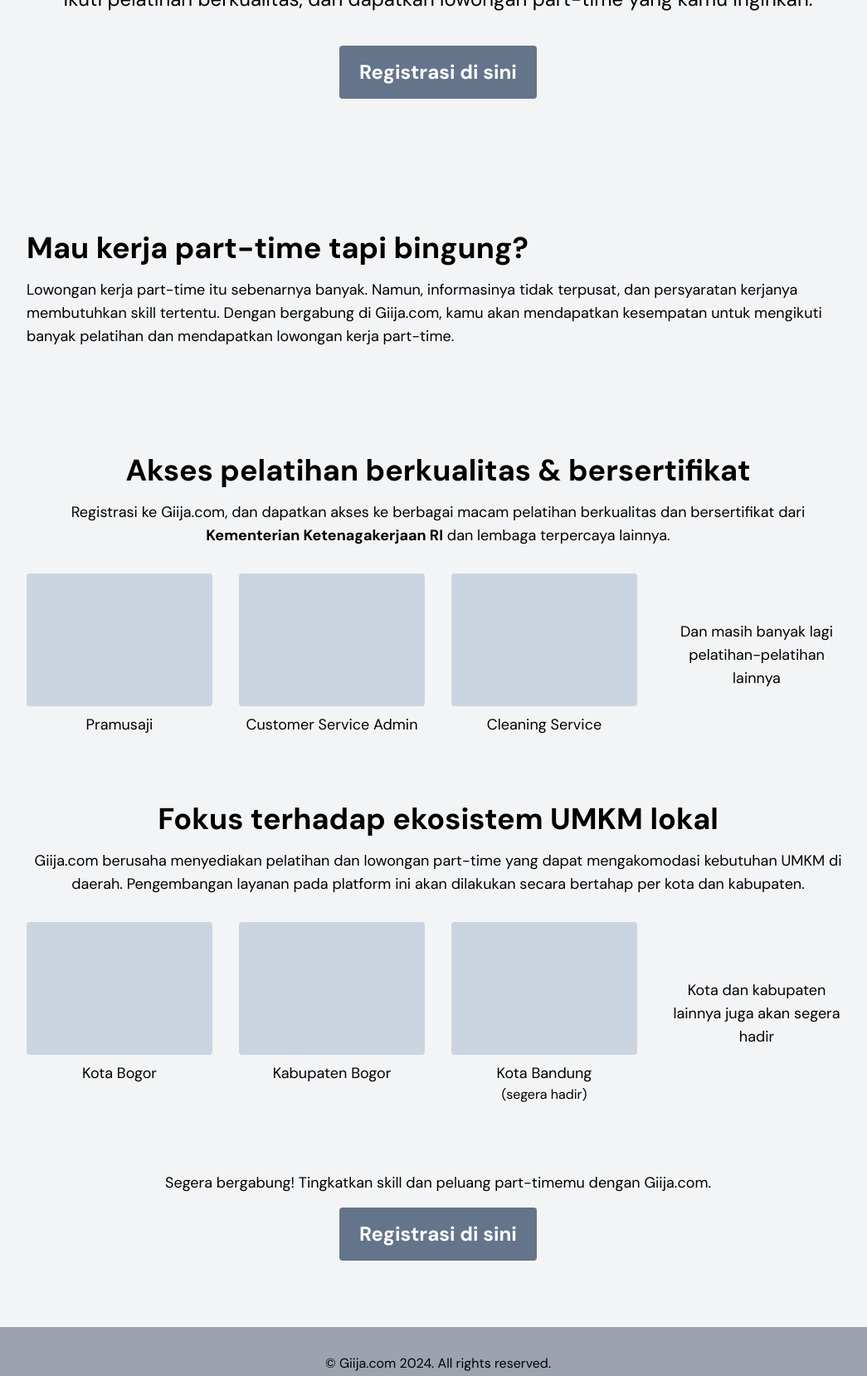
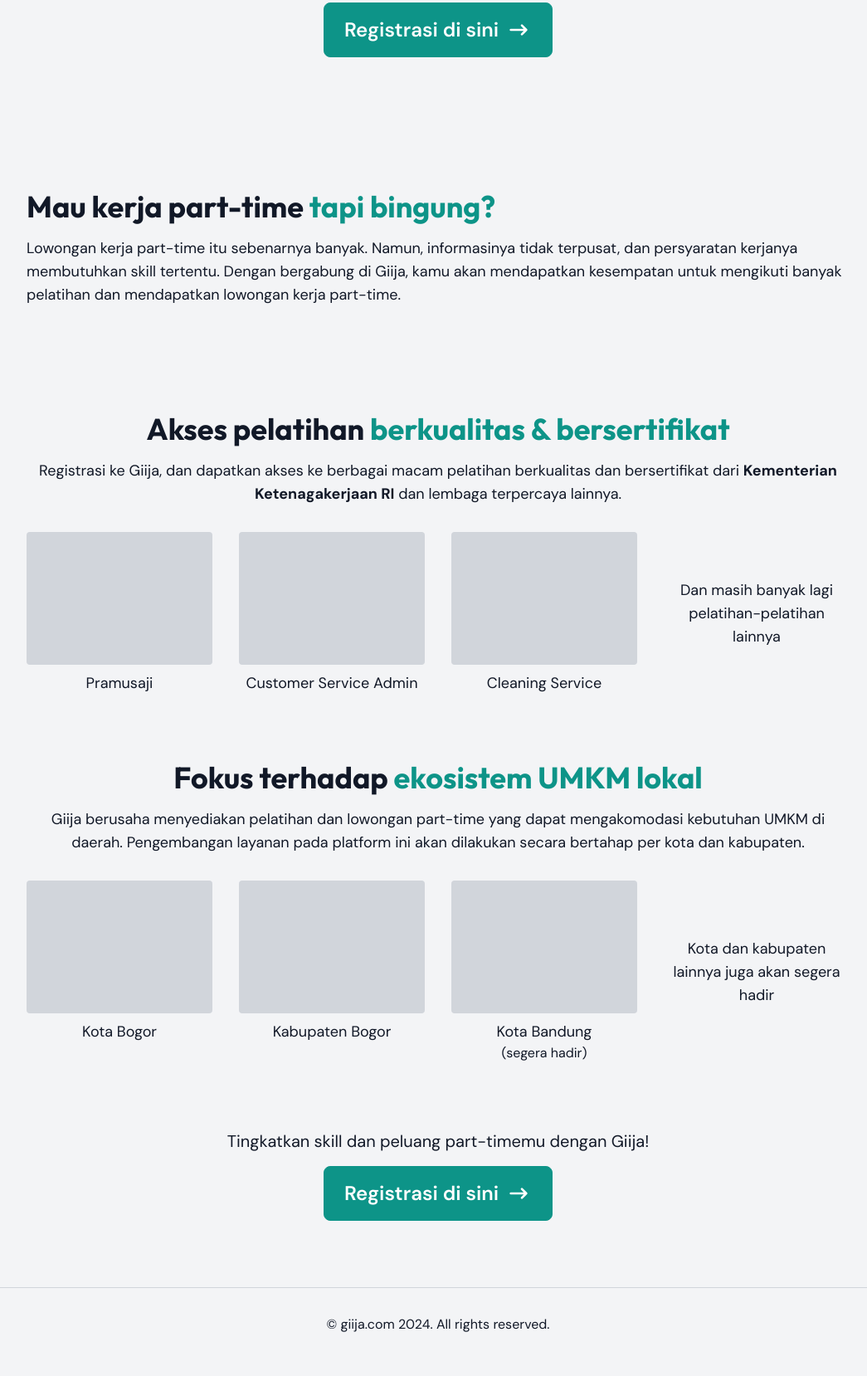
Before and after one commit to giija/web, an Astro site: page / in a window 1280 px wide. Shown: the part 369-2027 px from the top of the page at 83% size, without its empty margins (112-1157 px from the left). Built offline with nearby package versions, Linux system fonts and the light colour scheme; Astro itself is replaced by a stand-in of ours.

Commit message:
feat: add colors to homepage

```diff
--- a/src/pages/index.astro
+++ b/src/pages/index.astro
@@ -9,11 +9,11 @@
     <meta name="viewport" content="width=device-width" />
     <meta name="generator" content={Astro.generator} />
     <title>
-      Tingkatkan skillmu dan temukan peluang kerja part-time di Giija.com
+      Tingkatkan skillmu dan temukan peluang kerja part-time di Giija
     </title>
     <meta
       name="description"
-      content="Tingkatkan Skill, Temukan Peluang: Platform Informasi Pelatihan Berkualitas & Lowongan Part-Time Giija.com"
+      content="Tingkatkan Skill, Temukan Peluang: Platform Informasi Pelatihan Berkualitas & Lowongan Part-Time Giija"
     />
     <link rel="preconnect" href="https://fonts.googleapis.com" />
     <link rel="preconnect" href="https://fonts.gstatic.com" crossorigin />
@@ -21,15 +21,24 @@
       href="https://fonts.googleapis.com/css2?family=DM+Sans:ital,opsz,wght@0,9..40,100..1000;1,9..40,100..1000&display=swap"
       rel="stylesheet"
     />
+    <link
+      href="https://fonts.googleapis.com/css2?family=Outfit:wght@100..900&display=swap"
+      rel="stylesheet"
+    />
   </head>
-  <body class="font-sans bg-gray-100">
+  <body class="font-sans bg-gray-100 text-gray-900">
     <main class="max-w-screen-xl mx-auto">
       <header>
-        <nav class="py-4">
-          <div class="text-center underline">Giija.com</div>
+        <nav class="py-4 px-4 max-w-screen-lg mx-auto">
+          <div>
+            <span
+              class="font-brand font-extrabold text-2xl rounded-xl pb-1 px-2 text-teal-600 bg-teal-100"
+              >giija.</span
+            >
+          </div>
         </nav>
         <article class="max-w-screen-lg mx-auto my-40 px-4 text-center">
-          <h1 class="text-6xl font-bold mb-4">
+          <h1 class="text-6xl font-brand font-bold mb-4">
             Tingkatkan skill, temukan peluang.
           </h1>
           <p class="text-2xl mx-auto mb-10">
@@ -37,50 +46,66 @@
             kamu inginkan.
           </p>
           <button
-            class="text-2xl bg-slate-500 px-6 py-4 rounded text-white font-bold"
+            class="inline-flex items-center text-2xl bg-teal-600 px-6 py-4 rounded-lg text-white border border-teal-600 font-semibold hover:bg-teal-700"
           >
             Registrasi di sini
+            <svg
+              class="w-8 h-8 ml-2"
+              aria-hidden="true"
+              xmlns="http://www.w3.org/2000/svg"
+              width="24"
+              height="24"
+              fill="none"
+              viewBox="0 0 24 24"
+            >
+              <path
+                stroke="currentColor"
+                stroke-linecap="round"
+                stroke-linejoin="round"
+                stroke-width="2"
+                d="M19 12H5m14 0-4 4m4-4-4-4"></path>
+            </svg>
           </button>
         </article>
       </header>
 
       <section>
         <article class="max-w-screen-lg mx-auto px-4 my-32">
-          <h2 class="text-4xl font-bold mb-4">
-            Mau kerja part-time tapi bingung?
+          <h2 class="text-4xl font-brand font-bold mb-4">
+            Mau kerja part-time <span class="text-teal-600">tapi bingung?</span>
           </h2>
           <p class="text-lg">
             Lowongan kerja part-time itu sebenarnya banyak. Namun, informasinya
             tidak terpusat, dan persyaratan kerjanya membutuhkan skill tertentu.
-            Dengan bergabung di Giija.com, kamu akan mendapatkan kesempatan
-            untuk mengikuti banyak pelatihan dan mendapatkan lowongan kerja
-            part-time.
+            Dengan bergabung di Giija, kamu akan mendapatkan kesempatan untuk
+            mengikuti banyak pelatihan dan mendapatkan lowongan kerja part-time.
           </p>
         </article>
       </section>
 
       <section>
         <article class="max-w-screen-lg mx-auto px-4 my-20 text-center">
-          <h2 class="text-4xl font-bold mb-4">
-            Akses pelatihan berkualitas & bersertifikat
+          <h2 class="text-4xl font-brand font-bold mb-4">
+            Akses pelatihan
+            <span class="text-teal-600"> berkualitas & bersertifikat</span>
           </h2>
           <p class="text-lg mb-8">
-            Registrasi ke Giija.com, dan dapatkan akses ke berbagai macam
-            pelatihan berkualitas dan bersertifikat dari
+            Registrasi ke Giija, dan dapatkan akses ke berbagai macam pelatihan
+            berkualitas dan bersertifikat dari
             <b>Kementerian Ketenagakerjaan RI</b>
             dan lembaga terpercaya lainnya.
           </p>
-          <ul class="grid grid-cols-4 gap-8">
+          <ul class="grid grid-cols-2 md:grid-cols-4 gap-8">
             <li>
-              <div class="w-full bg-slate-300 rounded h-40 mb-2"></div>
+              <div class="w-full bg-gray-300 rounded h-40 mb-2"></div>
               <p class="text-lg">Pramusaji</p>
             </li>
             <li>
-              <div class="w-full bg-slate-300 rounded h-40 mb-2"></div>
+              <div class="w-full bg-gray-300 rounded h-40 mb-2"></div>
               <p class="text-lg">Customer Service Admin</p>
             </li>
             <li>
-              <div class="w-full bg-slate-300 rounded h-40 mb-2"></div>
+              <div class="w-full bg-gray-300 rounded h-40 mb-2"></div>
               <p class="text-lg">Cleaning Service</p>
             </li>
             <li class="self-center">
@@ -94,26 +119,27 @@
 
       <section>
         <article class="max-w-screen-lg mx-auto px-4 my-20 text-center">
-          <h2 class="text-4xl font-bold mb-4">
-            Fokus terhadap ekosistem UMKM lokal
+          <h2 class="text-4xl font-brand font-bold mb-4">
+            Fokus terhadap
+            <span class="text-teal-600">ekosistem UMKM lokal</span>
           </h2>
           <p class="text-lg mb-8">
-            Giija.com berusaha menyediakan pelatihan dan lowongan part-time yang
+            Giija berusaha menyediakan pelatihan dan lowongan part-time yang
             dapat mengakomodasi kebutuhan UMKM di daerah. Pengembangan layanan
             pada platform ini akan dilakukan secara bertahap per kota dan
             kabupaten.
           </p>
-          <ul class="grid grid-cols-4 gap-8">
+          <ul class="grid grid-cols-2 md:grid-cols-4 gap-8">
             <li>
-              <div class="w-full bg-slate-300 rounded h-40 mb-2"></div>
+              <div class="w-full bg-gray-300 rounded h-40 mb-2"></div>
               <p class="text-lg">Kota Bogor</p>
             </li>
             <li>
-              <div class="w-full bg-slate-300 rounded h-40 mb-2"></div>
+              <div class="w-full bg-gray-300 rounded h-40 mb-2"></div>
               <p class="text-lg">Kabupaten Bogor</p>
             </li>
             <li>
-              <div class="w-full bg-slate-300 rounded h-40 mb-2"></div>
+              <div class="w-full bg-gray-300 rounded h-40 mb-2"></div>
               <p class="text-lg">Kota Bandung</p>
               <p>(segera hadir)</p>
             </li>
@@ -128,21 +154,36 @@
 
       <section>
         <article class="max-w-screen-lg mx-auto px-4 my-20 text-center">
-          <p class="text-lg mb-4">
-            Segera bergabung! Tingkatkan skill dan peluang part-timemu dengan
-            Giija.com.
+          <p class="text-xl mb-4">
+            Tingkatkan skill dan peluang part-timemu dengan Giija!
           </p>
           <button
-            class="text-2xl bg-slate-500 px-6 py-4 rounded text-white font-bold"
+            class="inline-flex items-center text-2xl bg-teal-600 px-6 py-4 rounded-lg text-white border border-teal-600 font-semibold hover:bg-teal-700"
           >
             Registrasi di sini
+            <svg
+              class="w-8 h-8 ml-2"
+              aria-hidden="true"
+              xmlns="http://www.w3.org/2000/svg"
+              width="24"
+              height="24"
+              fill="none"
+              viewBox="0 0 24 24"
+            >
+              <path
+                stroke="currentColor"
+                stroke-linecap="round"
+                stroke-linejoin="round"
+                stroke-width="2"
+                d="M19 12H5m14 0-4 4m4-4-4-4"></path>
+            </svg>
           </button>
         </article>
       </section>
     </main>
-    <footer class="bg-gray-400">
+    <footer class="border-t border-gray-300">
       <div class="max-w-screen-lg mx-auto px-4 py-8">
-        <p class="text-center">© Giija.com 2024. All rights reserved.</p>
+        <p class="text-center">© giija.com 2024. All rights reserved.</p>
       </div>
     </footer>
   </body>
--- a/tailwind.config.mjs
+++ b/tailwind.config.mjs
@@ -2,7 +2,11 @@
 export default {
   content: ["./src/**/*.{astro,html,js,jsx,md,mdx,svelte,ts,tsx,vue}"],
   theme: {
-    extend: {},
+    extend: {
+      fontFamily: {
+        brand: ["Outfit", "Arial", "sans-serif"],
+      },
+    },
     fontFamily: {
       sans: ["DM Sans", "Inter", "Helvetica", "Arial", "sans-serif"],
     },
```
